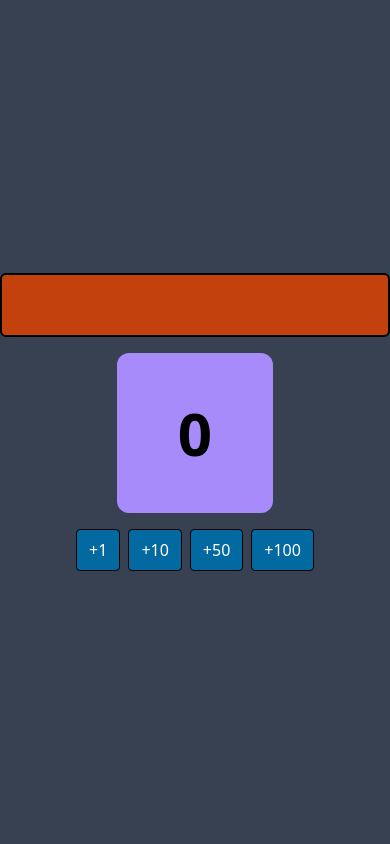
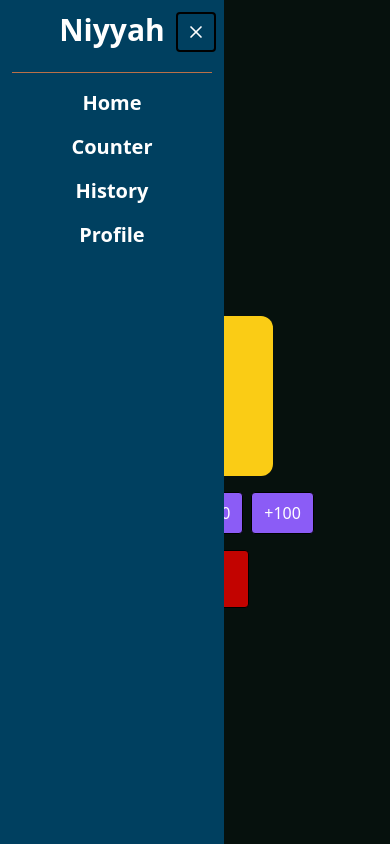
Before and after one commit to Zulkar-Jahin/Niyyah, a React (Vite) app: page /counter in a window 390 px wide. Built offline with nearby package versions, Linux system fonts and the light colour scheme.

Commit message:
feat: responsive navbar with open-close.

```diff
--- a/package.json
+++ b/package.json
@@ -10,7 +10,7 @@
     "preview": "vite preview"
   },
   "dependencies": {
-    "lucide-react": "^1.11.0",
+    "lucide-react": "^1.14.0",
     "react": "^19.2.5",
     "react-dom": "^19.2.5",
     "react-router-dom": "^7.14.2"
--- a/src/App.jsx
+++ b/src/App.jsx
@@ -5,20 +5,37 @@ import Home from "./pages/Home";
 import Profile from "./pages/profile";
 import Counter from "./pages/Counter";
 import History from "./pages/History";
-
+import Navbar from "./components/Navbar";
 
 function App() {
   const [selectedbtn, setSelectedbtn] = useState("");
+  const [isOpen, setIsOpen] = useState(true);
 
   return (
     <BrowserRouter>
-      <Routes>
-        <Route path="/" element={<Home selectedbtn={selectedbtn} setSelectedbtn={setSelectedbtn} /> } />
-        <Route path="/counter" element={<Counter selectedbtn={selectedbtn} /> } />
-        <Route path="/history" element={<History /> } />
-        <Route path="/profile" element={<Profile /> } />
-        <Route />
-      </Routes>
+      <div className="flex">
+        <Navbar isOpen={isOpen} setIsOpen={setIsOpen} />
+        <div className= {`transition-all ease-in-out flex-1  `} >
+          <Routes>
+            <Route
+              path="/"
+              element={
+                <Home
+                  selectedbtn={selectedbtn}
+                  setSelectedbtn={setSelectedbtn}
+                />
+              }
+            />
+            <Route
+              path="/counter"
+              element={<Counter selectedbtn={selectedbtn} />}
+            />
+            <Route path="/history" element={<History />} />
+            <Route path="/profile" element={<Profile />} />
+            <Route />
+          </Routes>
+        </div>
+      </div>
     </BrowserRouter>
   );
 }
--- a/src/components/Navbar.jsx
+++ b/src/components/Navbar.jsx
@@ -1,13 +1,41 @@
 import { Link } from "react-router-dom";
+import { Menu, X } from "lucide-react";
 
-function Navbar() {
+function Navbar({isOpen, setIsOpen}) {
   return (
-    <nav>
-      <Link to="/" className="navbar">Home</Link>
-      <Link to="/counter"> Counter </Link>
-      <Link to="/history">History</Link>
-      <Link to="/profile">Profile</Link>
-    </nav>
+    <>
+      {/* hamburger menu button   */}
+      <button
+        onClick={() => setIsOpen(!isOpen)}
+        className={`bg-[rgb(0,64,96)] text-white font-semibold px-2 py-2 rounded border-2 border-black fixed top-3 left-40 z-10 ${isOpen ? "left-44" : "left-2"} `}
+      >
+        {isOpen ? <X size={20} /> : <Menu size={20} />}
+      </button>
+
+      {/* sidebar  */}
+      <nav
+        className={`h-screen w-56 bg-[rgb(0,64,96)] flex flex-col gap-4 p-3 text-white font-semibold text-xl text-center boder-2 border-black transition-transform duration-450 ${
+          isOpen ? "translate-x" : "-translate-x-full"
+        } fixed ` }
+      >
+        <h1 className="text-[rgb(186, 112, 72)] text-3xl pb-6 border-b border-[rgb(186,112,72)]">
+          Niyyah
+        </h1>
+        <Link to="/" className="hover:text-[rgb(0,187,9)] transition">
+          Home
+        </Link>
+        <Link to="/counter" className="hover:text-[rgb(0,187,9)] transition">
+          {" "}
+          Counter{" "}
+        </Link>
+        <Link to="/history" className="hover:text-[rgb(0,187,9)] transition">
+          History
+        </Link>
+        <Link to="/profile" className="hover:text-[rgb(0,187,9)] transition">
+          Profile
+        </Link>
+      </nav>
+    </>
   );
 }
 
--- a/src/pages/Counter.jsx
+++ b/src/pages/Counter.jsx
@@ -3,29 +3,43 @@ import { useState } from "react";
 function Counter({ selectedbtn }) {
   const [count, setCount] = useState(0);
   return (
-    <div className="bg-gray-700 min-h-screen flex flex-col items-center justify-center gap-4">
-      <h1 className="w-[50%] rounded-md bg-orange-700 text-white text-3xl border-2 border-black h-16 w-full font-bold justify-center flex items-center ">
+    <div className="bg-[#06110D] min-h-screen flex flex-col items-center justify-center gap-4">
+      <h1 className="w-max p-3 rounded-md bg-[#10B981] text-white text-3xl border-2 border-black h-16 w-full font-bold justify-center flex items-center ">
         {selectedbtn}
       </h1>
-      <div className="h-40 w-[40%] rounded-xl bg-violet-400 font-extrabold  text-6xl text-black text-bold border-black flex justify-center items-center">{count}</div>
+      <div className="h-40 w-[40%] rounded-xl bg-[#FACC15] font-extrabold  text-6xl text-black text-bold border-black flex justify-center items-center">
+        {count}
+      </div>
       <div className="flex gap-2">
-        <button onClick={()=>setCount(count+1)}
-        className="bg-sky-700 text-white border border-black bg-sky-700 px-3 py-2 rounded">
+        <button
+          onClick={() => setCount(count + 1)}
+          className="bg-[#8B5CF6] text-white border border-black px-3 py-2 rounded"
+        >
           +1
         </button>
-        <button onClick={()=>setCount(count+10)}
-         className="bg-sky-700 text-white border border-black bg-sky-700 px-3 py-2 rounded">
+        <button
+          onClick={() => setCount(count + 10)}
+          className="bg-[#8B5CF6] text-white border border-black px-3 py-2 rounded"
+        >
           +10
         </button>
-        <button onClick={()=>setCount(count+50)}
-         className="bg-sky-700 text-white border border-black bg-sky-700 px-3 py-2 rounded">
+        <button
+          onClick={() => setCount(count + 50)}
+          className="bg-[#8B5CF6] text-white border border-black px-3 py-2 rounded"
+        >
           +50
         </button>
-        <button onClick={()=>setCount(count+100)}
-         className="bg-sky-700 text-white border border-black bg-sky-700 px-3 py-2 rounded">
+        <button
+          onClick={() => setCount(count + 100)}
+          className="bg-[#8B5CF6] text-white border border-black px-3 py-2 rounded"
+        >
           +100
         </button>
       </div>
+
+      <button onClick={() => setCount(0)} className="text-white px-8 py-4 rounded bg-[#c20300] border border-black">
+        Reset
+      </button>
     </div>
   );
 }
--- a/src/pages/Home.jsx
+++ b/src/pages/Home.jsx
@@ -13,7 +13,7 @@ function Home({ selectedbtn, setSelectedbtn }) {
   const navigate = useNavigate();
 
   return (
-    <div className="p-6 bg-gray-700 min-h-screen flex flex-col items-center justify-content gap-2">
+    <div className="p-6 bg-[#06110D] min-h-screen flex flex-col items-center justify-content gap-2">
       {zikrList.map((zikr) => (
         <button
           key={zikr}
```
Also changed, not shown: 1 other file (tests, documents, lock files or other folders).
